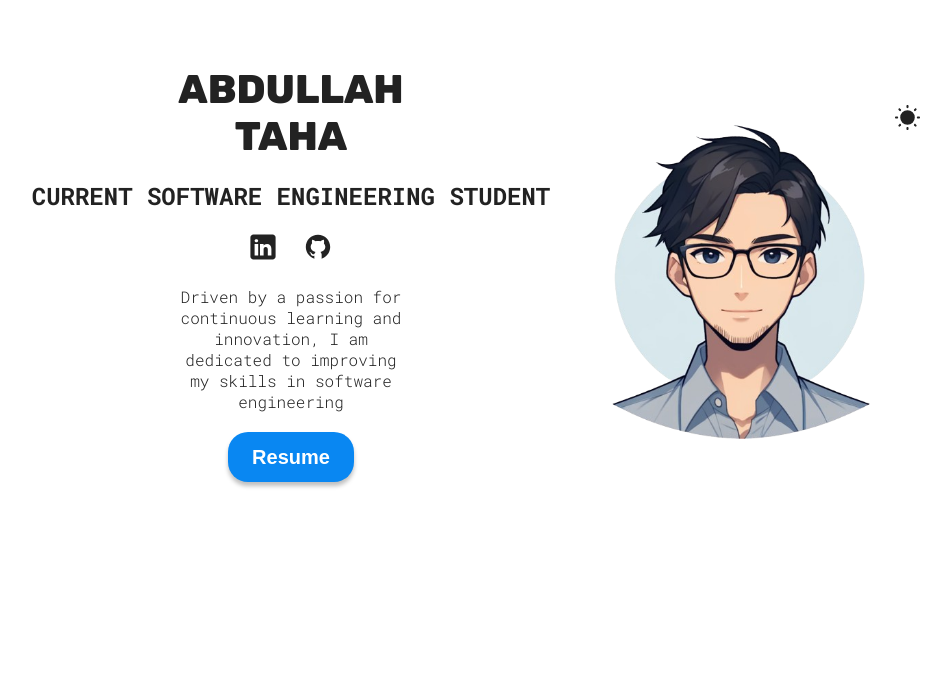
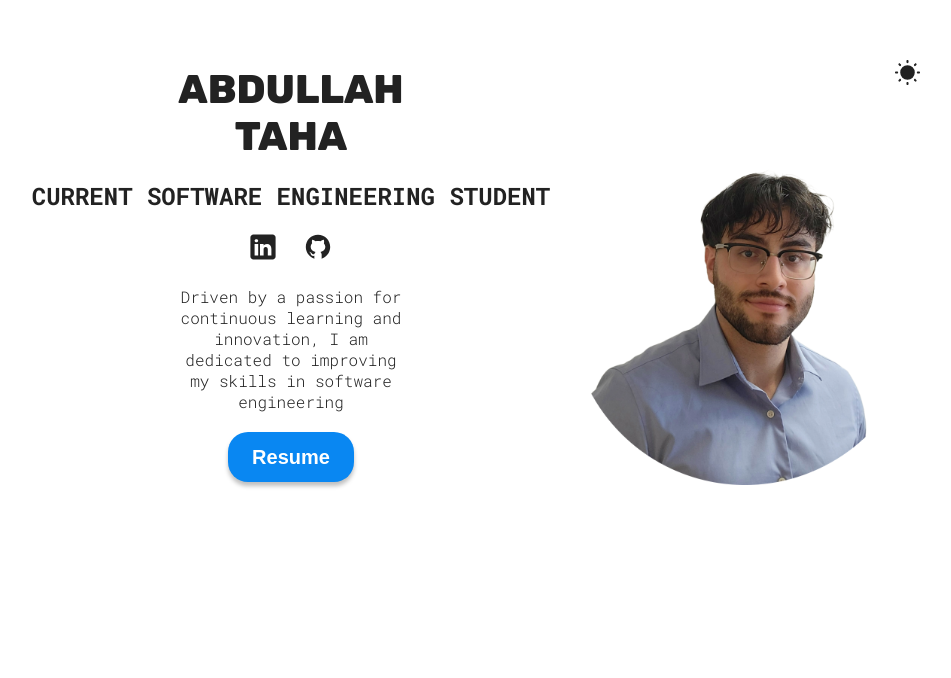
Before and after one commit to AbdullahT01/Abdullah_Portfolio, a React (Vite) app: page / in a window 1280 px wide. Shown: the part 122-800 px from the top of the page, without its empty margins (164-1115 px from the left). Built offline with nearby package versions, Linux system fonts and the light colour scheme.

Commit message:
updated image profile and adjusted for change

```diff
--- a/src/sections/Hero/HeroStyles.module.css
+++ b/src/sections/Hero/HeroStyles.module.css
@@ -91,6 +91,7 @@ span a img {
     .container .hero {
         max-width: 350px;
         width: 350px;
+        margin-top: 75px;
     }
 
 }
@@ -100,6 +101,7 @@ span a img {
     .container .hero {
         max-width: 400px;
         width: 400px;
+        margin-top: 100px;
     }
 
 }
```
Also changed, not shown: src/assets/me.png.
